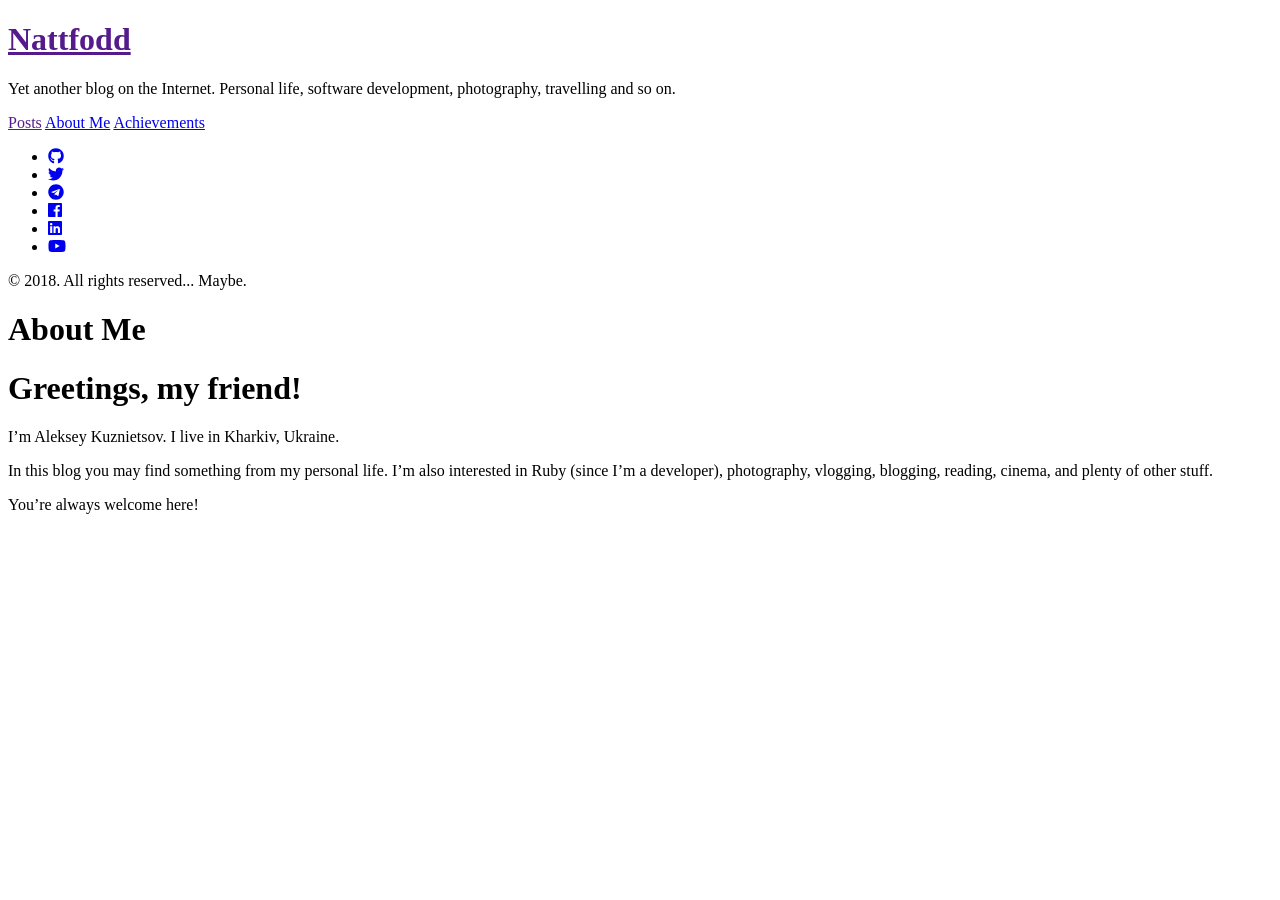
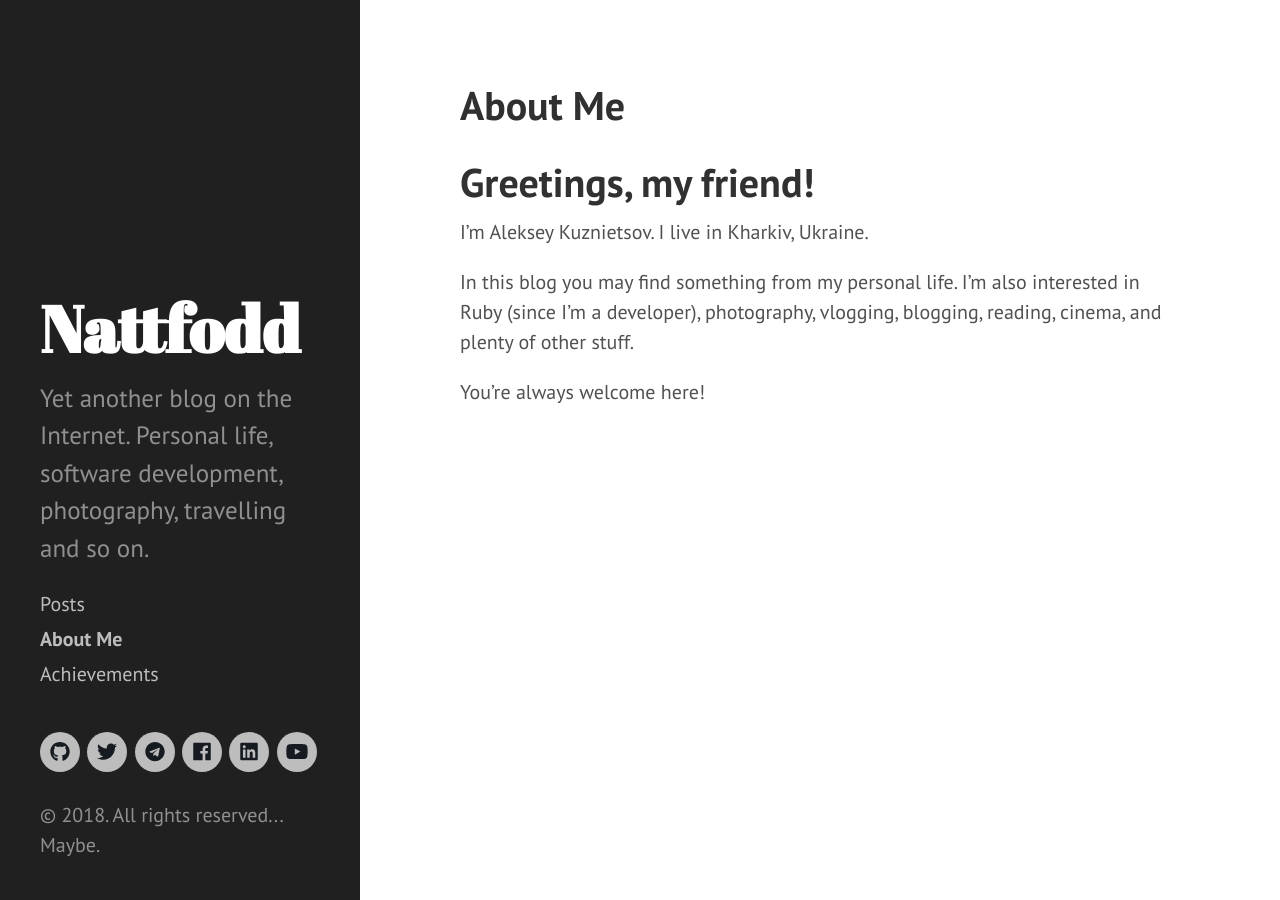
Before and after one commit to nattfodd/life, a Jekyll site: the page built from about-me.md, in a window 1280 px wide. Built offline with Jekyll 4.4.1, drawn with Linux system fonts in a browser that asks for light colours; nearby versions of some CDN libraries.

Commit message:
Attempt to fix relative assets path

```diff
--- a/_config.yml
+++ b/_config.yml
@@ -8,8 +8,8 @@
 title:            Nattfodd
 tagline:          'Aleksey Nattfodd Kuznietsov'
 description:      'Yet another blog on the Internet. Personal life, software development, photography, travelling and so on.'
-url:              http://nattfodd.com
-baseurl:          /
+url:              'http://nattfodd.com'
+baseurl:          ''
 
 author:
   name:           'Aleksey Kuznietsov'
--- a/_includes/head.html
+++ b/_includes/head.html
@@ -15,30 +15,30 @@
   </title>
 
   <!-- CSS -->
-  <link rel="stylesheet" href="{{ site.baseurl }}public/css/poole.css">
-  <link rel="stylesheet" href="{{ site.baseurl }}public/css/syntax.css">
-  <link rel="stylesheet" href="{{ site.baseurl }}public/css/hyde.css">
-  <link rel="stylesheet" href="{{ site.baseurl }}public/css/custom.css">
+  <link rel="stylesheet" href="{{ site.baseurl }}/public/css/poole.css">
+  <link rel="stylesheet" href="{{ site.baseurl }}/public/css/syntax.css">
+  <link rel="stylesheet" href="{{ site.baseurl }}/public/css/hyde.css">
+  <link rel="stylesheet" href="{{ site.baseurl }}/public/css/custom.css">
   <link rel="stylesheet" href="http://fonts.googleapis.com/css?family=PT+Sans:400,400italic,700|Abril+Fatface">
   <script defer src="https://use.fontawesome.com/releases/v5.6.3/js/all.js" integrity="sha384-EIHISlAOj4zgYieurP0SdoiBYfGJKkgWedPHH4jCzpCXLmzVsw1ouK59MuUtP4a1" crossorigin="anonymous"></script>
 
   <!-- Icons -->
-  <link rel="apple-touch-icon" sizes="57x57" href="{{ site.baseurl }}public/pics.ico/apple-icon-57x57.png">
-  <link rel="apple-touch-icon" sizes="60x60" href="{{ site.baseurl }}public/pics.ico/apple-icon-60x60.png">
-  <link rel="apple-touch-icon" sizes="72x72" href="{{ site.baseurl }}public/pics.ico/apple-icon-72x72.png">
-  <link rel="apple-touch-icon" sizes="76x76" href="{{ site.baseurl }}public/pics.ico/apple-icon-76x76.png">
-  <link rel="apple-touch-icon" sizes="114x114" href="{{ site.baseurl }}public/pics.ico/apple-icon-114x114.png">
-  <link rel="apple-touch-icon" sizes="120x120" href="{{ site.baseurl }}public/pics.ico/apple-icon-120x120.png">
-  <link rel="apple-touch-icon" sizes="144x144" href="{{ site.baseurl }}public/pics.ico/apple-icon-144x144.png">
-  <link rel="apple-touch-icon" sizes="152x152" href="{{ site.baseurl }}public/pics.ico/apple-icon-152x152.png">
-  <link rel="apple-touch-icon" sizes="180x180" href="{{ site.baseurl }}public/pics.ico/apple-icon-180x180.png">
-  <link rel="icon" type="image/png" sizes="192x192"  href="{{ site.baseurl }}public/pics.ico/android-icon-192x192.png">
-  <link rel="icon" type="image/png" sizes="32x32" href="{{ site.baseurl }}public/pics.ico/favicon-32x32.png">
-  <link rel="icon" type="image/png" sizes="96x96" href="{{ site.baseurl }}public/pics.ico/favicon-96x96.png">
-  <link rel="icon" type="image/png" sizes="16x16" href="{{ site.baseurl }}public/pics.ico/favicon-16x16.png">
+  <link rel="apple-touch-icon" sizes="57x57" href="{{ site.baseurl }}/public/pics.ico/apple-icon-57x57.png">
+  <link rel="apple-touch-icon" sizes="60x60" href="{{ site.baseurl }}/public/pics.ico/apple-icon-60x60.png">
+  <link rel="apple-touch-icon" sizes="72x72" href="{{ site.baseurl }}/public/pics.ico/apple-icon-72x72.png">
+  <link rel="apple-touch-icon" sizes="76x76" href="{{ site.baseurl }}/public/pics.ico/apple-icon-76x76.png">
+  <link rel="apple-touch-icon" sizes="114x114" href="{{ site.baseurl }}/public/pics.ico/apple-icon-114x114.png">
+  <link rel="apple-touch-icon" sizes="120x120" href="{{ site.baseurl }}/public/pics.ico/apple-icon-120x120.png">
+  <link rel="apple-touch-icon" sizes="144x144" href="{{ site.baseurl }}/public/pics.ico/apple-icon-144x144.png">
+  <link rel="apple-touch-icon" sizes="152x152" href="{{ site.baseurl }}/public/pics.ico/apple-icon-152x152.png">
+  <link rel="apple-touch-icon" sizes="180x180" href="{{ site.baseurl }}/public/pics.ico/apple-icon-180x180.png">
+  <link rel="icon" type="image/png" sizes="192x192"  href="{{ site.baseurl }}/public/pics.ico/android-icon-192x192.png">
+  <link rel="icon" type="image/png" sizes="32x32" href="{{ site.baseurl }}/public/pics.ico/favicon-32x32.png">
+  <link rel="icon" type="image/png" sizes="96x96" href="{{ site.baseurl }}/public/pics.ico/favicon-96x96.png">
+  <link rel="icon" type="image/png" sizes="16x16" href="{{ site.baseurl }}/public/pics.ico/favicon-16x16.png">
   <link rel="manifest" href="{{ site.baseurl }}public/pics.ico/manifest.json">
   <meta name="msapplication-TileColor" content="#ffffff">
-  <meta name="msapplication-TileImage" content="{{ site.baseurl }}public/pics.ico/ms-icon-144x144.png">
+  <meta name="msapplication-TileImage" content="{{ site.baseurl }}/public/pics.ico/ms-icon-144x144.png">
   <meta name="theme-color" content="#ffffff">
 
   <!-- RSS -->
```
